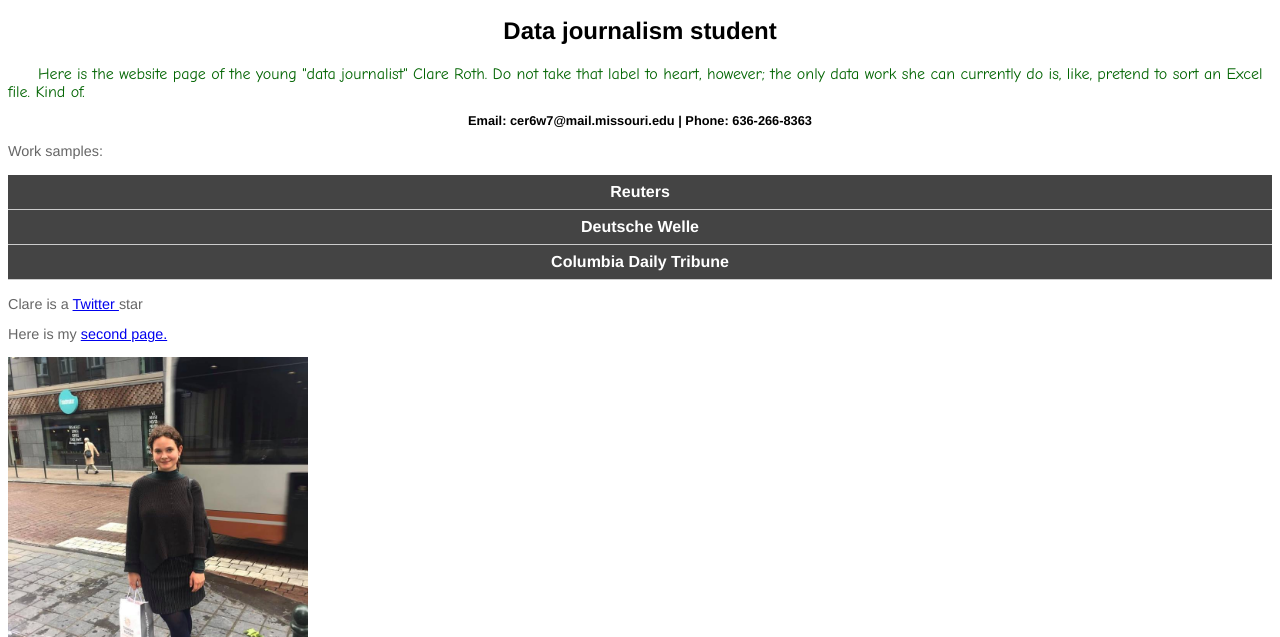
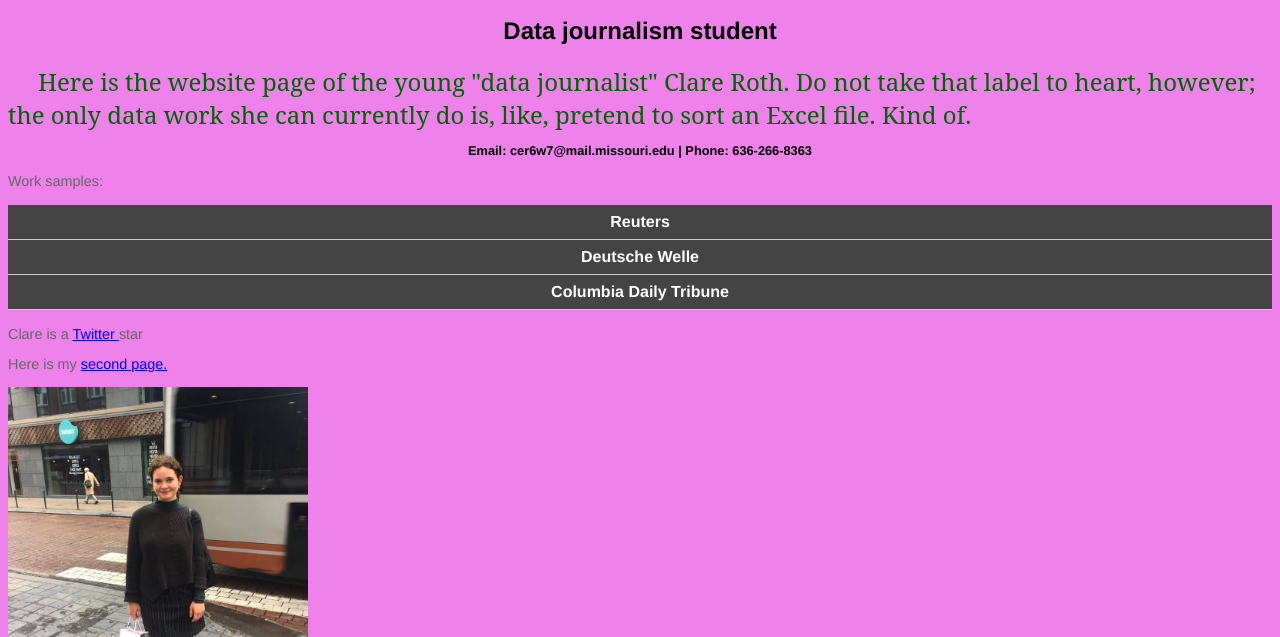
Before and after one commit to j4502-fs19/clare.roth, a plain HTML site: page index.html in a window 1280 px wide. Shown: the part 163-800 px from the top of the page. Drawn offline with Linux system fonts and the light colour scheme.

Commit message:
Update style.css

```diff
--- a/style.css
+++ b/style.css
@@ -30,16 +30,17 @@ h2 {
 }
 
 p1 {
-  font-family: "comic sans MS";
+  font-family:'Noto Serif', serif;
   margin-top: 10px;
   margin-bottom: 10px;
   margin-left: 30px;
   margin-right: 30px;
   text-align: center;
+  font-size: 1.5em;
   color: #006400;
 }
 body {
-  background-color: #white;
+  background-color: #ee82ea;
 }
 
 #nav {
@@ -83,6 +84,7 @@ list-style-type: none;
   font-family: Georgia, helvetica, serif;
   font-size: 0.8em;
   border-top: 1px solid black;
+  background-color: #fff8dc;
 }
 
 img {
```
